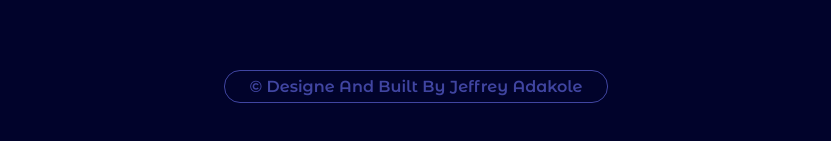
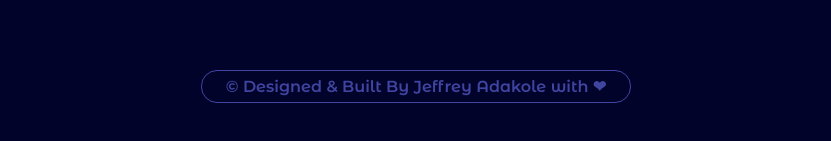
Before and after one commit to Jeff-Ad/portfolio-site, a React (Create React App) app: page / in a window 1280 px wide. Shown: the part 3417-3558 px from the top of the page, without its empty margins (224-1055 px from the left). Built offline with nearby package versions, Linux system fonts and the light colour scheme.

Commit message:
spellings corrected

```diff
--- a/src/components/footer/Footer.jsx
+++ b/src/components/footer/Footer.jsx
@@ -6,7 +6,9 @@ function Footer() {
     <footer className="footer__link" id="footer">
       <a href="https://github.com/Jeff-Ad" target="_blank" rel="noreferrer">
         <div className="footer__content">
-          <small>&copy; Designe And Built By Jeffrey Adakole</small>
+          <small>
+            &copy; Designed & Built By Jeffrey Adakole with &#10084;
+          </small>
         </div>
       </a>
       {/* <div className="footer__content">
```
